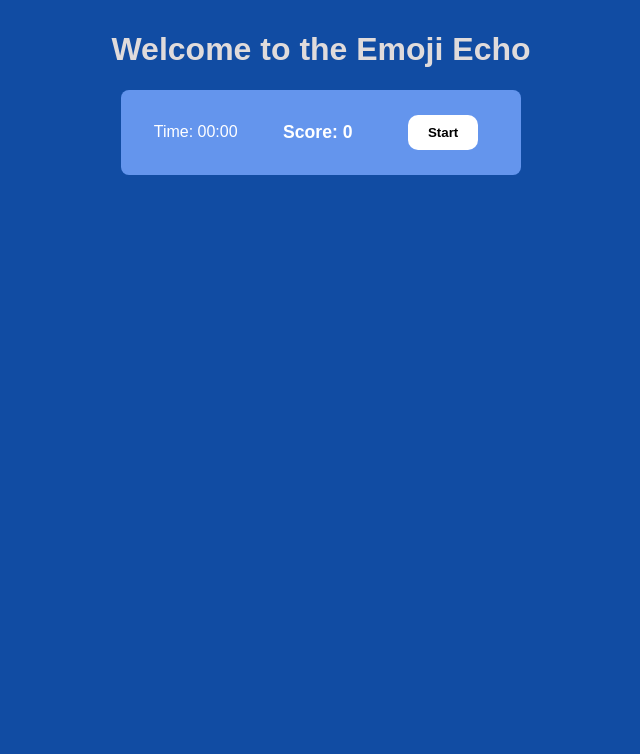
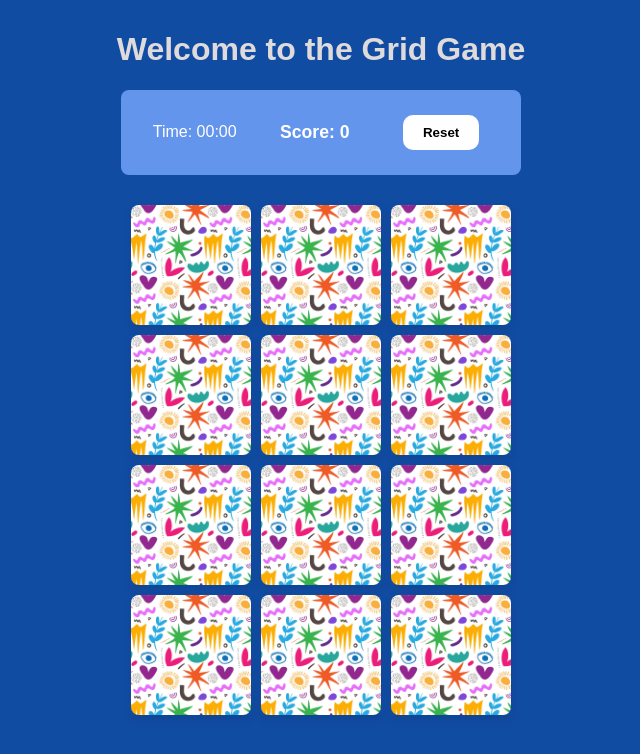
Before and after one commit to abireka/emoji-echo, a website: page index.html in a window 1280 px wide. Shown: the whole page, without its empty margins (319-959 px from the left). Drawn offline with Linux system fonts and the light colour scheme; no server answers.

Commit message:
new update

```diff
--- a/index.html
+++ b/index.html
@@ -3,15 +3,15 @@
   <head>
     <meta charset="UTF-8" />
     <meta name="viewport" content="width=device-width, initial-scale=1.0" />
-    <title>Emoji Echo</title>
+    <title>Grid Game</title>
     <link rel="stylesheet" href="styles.css" />
   </head>
   <body>
-    <h1 class="h1">Welcome to the Emoji Echo</h1>
+    <h1 class="h1">Welcome to the Grid Game</h1>
     <div id="scoreboard">
       <div class="clock">Time: <span id="timer">00:00</span></div>
       <div class="score">Score: <span id="clickcount">0</span></div>
-      <button id="start-button">Start</button>
+      <button id="start-button">Reset</button>
     </div>
     <div class="game-board" id="game-board"></div>
 
@@ -22,7 +22,7 @@
         <div class="stats">
           <p>⏱️ Time: <span id="final-time">00:00</span></p>
           <p>👆 Clicks: <span id="final-clicks">0</span></p>
-          <p>✨ You matched all 4 pairs!</p>
+          <p>✨ You matched all <span id="final-pairs">0</span> pairs!</p>
         </div>
         <button id="play-again-button">Play Again!</button>
       </div>
--- a/index.js
+++ b/index.js
@@ -20,12 +20,6 @@ const db = knex({
   client: "sqlite3",
   connection: { filename: "./database.db" },
   useNullAsDefault: true, // Required for SQLite
-});
-
-// GET endpoint for listing data from a database
-app.get("/cards", async function (request, response) {
-  const rows = await db.raw("SELECT * FROM cards");
-  response.json(rows); // Respond with the data in JSON format
 });
 
 //GET endpoint to fetch all cards from the database
--- a/script.js
+++ b/script.js
@@ -6,6 +6,7 @@ const popUp = document.getElementById("pop-up");
 const playAgainBtn = document.getElementById("play-again-button");
 const finalTime = document.getElementById("final-time");
 const finalClicks = document.getElementById("final-clicks");
+const finalPairs = document.getElementById("final-pairs");
 
 let openedCards = [];
 let clicks = 0;
@@ -14,19 +15,6 @@ let timer = null;
 let lock = false;
 let matchedPairs = 0;
 let cardList = [];
-
-// //cards
-// const cardList = [
-//   { name: "snow", emoji: "❄️" },
-//   { name: "snow", emoji: "❄️" },
-//   { name: "fire", emoji: "🔥" },
-//   { name: "fire", emoji: "🔥" },
-//   { name: "tree", emoji: "🌲" },
-//   { name: "tree", emoji: "🌲" },
-//   { name: "water", emoji: "🌊" },
-//   { name: "water", emoji: "🌊" },
-//   { name: "rainbow", emoji: "🌈" },
-// ];
 
 //start game
 startBtn.addEventListener("click", startGame);
@@ -89,18 +77,22 @@ async function fetchCards() {
     console.log("Cards loaded from database:", cardList);
   } catch (error) {
     console.error("Error fetching cards:", error);
-    // if API fails
-    // cardList = [
-    //   { name: "snow", emoji: "❄️" },
-    //   { name: "snow", emoji: "❄️" },
-    //   { name: "fire", emoji: "🔥" },
-    //   { name: "fire", emoji: "🔥" },
-    //   { name: "tree", emoji: "🌲" },
-    //   { name: "tree", emoji: "🌲" },
-    //   { name: "water", emoji: "🌊" },
-    //   { name: "water", emoji: "🌊" },
-    //   { name: "rainbow", emoji: "🌈" },
-    // ];
+
+    //if API fails
+    cardList = [
+      { name: "snow", emoji: "❄️" },
+      { name: "snow", emoji: "❄️" },
+      { name: "fire", emoji: "🔥" },
+      { name: "fire", emoji: "🔥" },
+      { name: "tree", emoji: "🌲" },
+      { name: "tree", emoji: "🌲" },
+      { name: "water", emoji: "🌊" },
+      { name: "water", emoji: "🌊" },
+      { name: "rainbow", emoji: "🌈" },
+      { name: "rainbow", emoji: "🌈" },
+      { name: "moon", emoji: "🌙" },
+      { name: "moon", emoji: "🌙" },
+    ];
   }
 }
 
@@ -190,11 +182,13 @@ function checkMatch() {
 
 //game over if player wins
 function checkWin() {
-  if (matchedPairs === 4) {
+  const totalPairs = cardList.length / 2;
+  if (matchedPairs === totalPairs) {
     clearInterval(timer);
     setTimeout(function () {
       finalTime.textContent = displayTimer.textContent;
       finalClicks.textContent = clicks;
+      finalPairs.textContent = totalPairs;
       popUp.style.display = "flex";
     }, 500);
   }
--- a/styles.css
+++ b/styles.css
@@ -42,7 +42,6 @@ body {
 }
 
 .card {
-  /* flex: 0 0 calc(33.333% - 15px); */
   aspect-ratio: 1 / 1;
   perspective: 1000px;
   cursor: pointer;
@@ -82,7 +81,6 @@ body {
   align-items: center;
   border-radius: 8px;
   overflow: hidden;
-  /* background-color: #6e468b; */
 }
 
 .card-front img {
```
Also changed, not shown: 1 other file.
